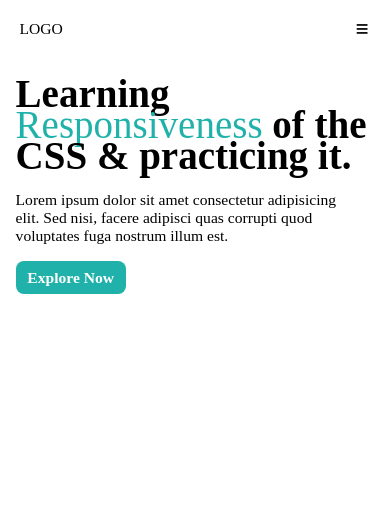
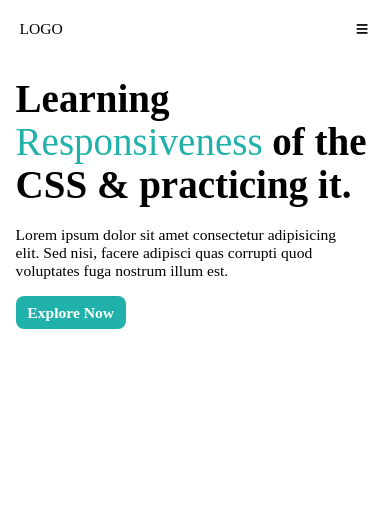
Before and after one commit to piyushDSM/CSS-responsiveness, a plain HTML site: page index.html in a window 390 px wide. Shown: the top 526 px of the page. Drawn offline with nearby package versions, Linux system fonts and the light colour scheme.

Commit message:
line-height

```diff
--- a/style.css
+++ b/style.css
@@ -163,7 +163,7 @@ a{
     }
     .left h1{
         font-size: 10vw;
-        line-height: 8vw;
+        line-height: 11vw;
     }
 
     .content button{
```
